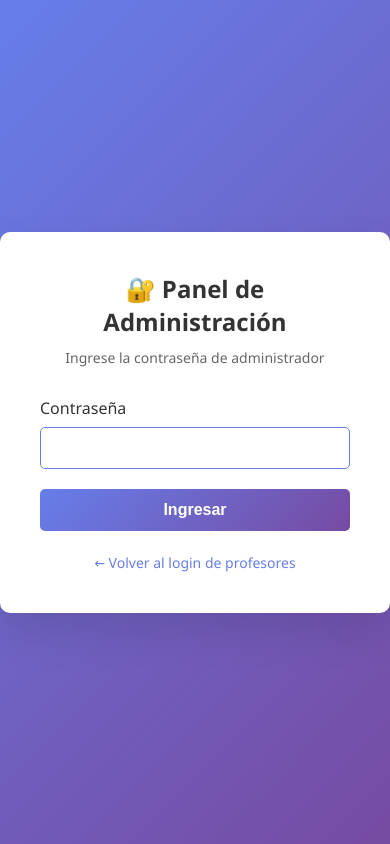
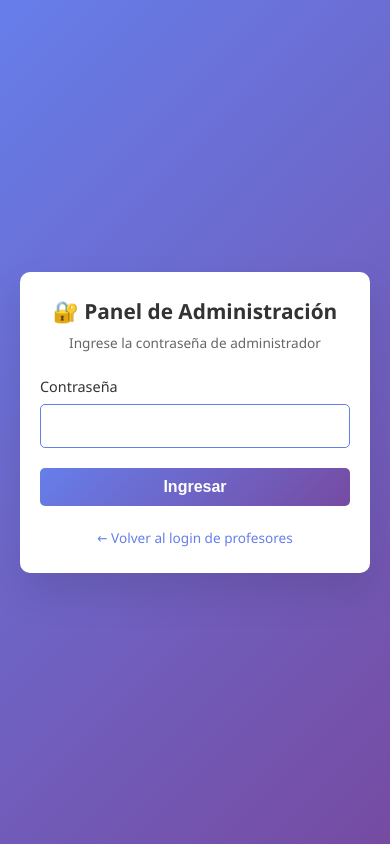
Before and after one commit to GabrielMQ125/REGISTRO_MEMOS, a Flask app: page /admin in a window 390 px wide. Run offline with Flask 3, Linux system fonts and the light colour scheme; data that the repository does not hold is empty.

Commit message:
Refactor admin login HTML for responsive design

```diff
--- a/templates/admin_login.html
+++ b/templates/admin_login.html
@@ -2,7 +2,7 @@
 <html lang="es">
 <head>
     <meta charset="UTF-8">
-    <meta name="viewport" content="width=device-width, initial-scale=1.0">
+    <meta name="viewport" content="width=device-width, initial-scale=1.0, user-scalable=yes">
     <title>Login Administrador - Sistema de Evaluaciones</title>
     <style>
         * {
@@ -18,30 +18,32 @@
             display: flex;
             justify-content: center;
             align-items: center;
+            padding: 20px;
         }
 
         .login-container {
             background: white;
             border-radius: 10px;
             box-shadow: 0 20px 40px rgba(0,0,0,0.1);
-            width: 400px;
-            padding: 40px;
+            width: 100%;
+            max-width: 400px;
+            padding: 30px 25px;
         }
 
         .login-header {
             text-align: center;
-            margin-bottom: 30px;
+            margin-bottom: 25px;
         }
 
         .login-header h1 {
             color: #333;
-            font-size: 24px;
-            margin-bottom: 10px;
+            font-size: 1.5rem;
+            margin-bottom: 8px;
         }
 
         .login-header p {
             color: #666;
-            font-size: 14px;
+            font-size: 0.85rem;
         }
 
         .form-group {
@@ -53,6 +55,7 @@
             margin-bottom: 8px;
             color: #333;
             font-weight: 500;
+            font-size: 0.9rem;
         }
 
         input[type="password"] {
@@ -60,7 +63,7 @@
             padding: 12px;
             border: 1px solid #ddd;
             border-radius: 5px;
-            font-size: 14px;
+            font-size: 1rem;
             transition: border-color 0.3s;
         }
 
@@ -76,7 +79,7 @@
             color: white;
             border: none;
             border-radius: 5px;
-            font-size: 16px;
+            font-size: 1rem;
             font-weight: 600;
             cursor: pointer;
             transition: transform 0.2s;
@@ -93,7 +96,7 @@
             border-radius: 5px;
             margin-bottom: 20px;
             text-align: center;
-            font-size: 14px;
+            font-size: 0.85rem;
         }
 
         .back-link {
@@ -104,11 +107,25 @@
         .back-link a {
             color: #667eea;
             text-decoration: none;
-            font-size: 14px;
+            font-size: 0.85rem;
         }
 
         .back-link a:hover {
             text-decoration: underline;
+        }
+
+        @media (max-width: 480px) {
+            .login-container {
+                padding: 25px 20px;
+            }
+
+            .login-header h1 {
+                font-size: 1.3rem;
+            }
+
+            button {
+                padding: 10px;
+            }
         }
     </style>
 </head>
```
